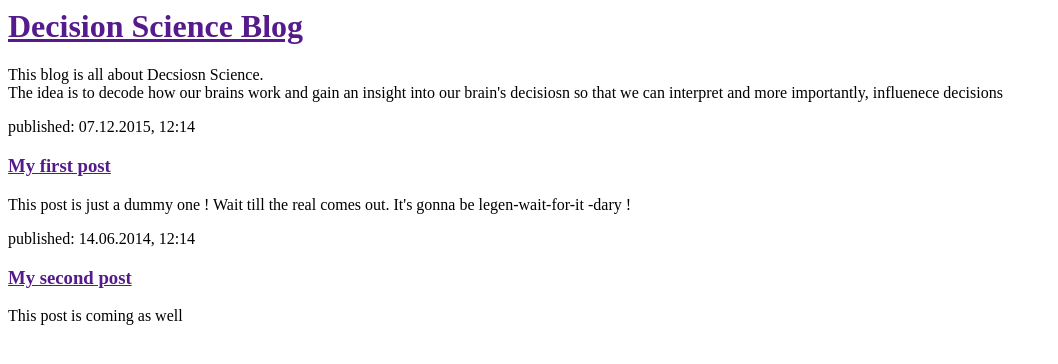
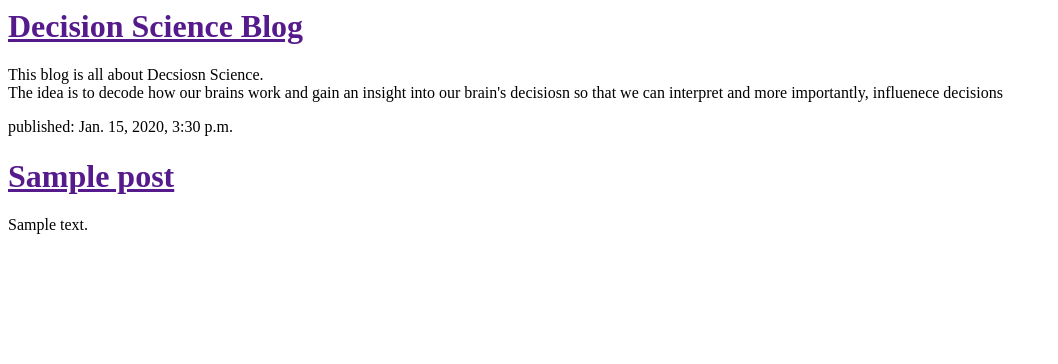
Before and after one commit to rohitghosh/my-first-blog, a Django app: template blog/templates/blog/post_list.html in a window 1280 px wide. Shown: the top 364 px of the page, without its empty margins (0-1058 px from the left). Run offline with Django 3.2, Linux system fonts and the light colour scheme; the template is opened without the code that fills it: values that come from a table or form of the project are taken from there, others are empty; tables that the repository leaves empty hold one stand-in row (values such as "Sample post").

Commit message:
Modified templates to display posts from database

```diff
--- a/blog/templates/blog/post_list.html
+++ b/blog/templates/blog/post_list.html
@@ -8,16 +8,12 @@
             <p> This blog is all about Decsiosn Science.</br>The idea is to decode how our brains work and gain an insight into our brain's decisiosn so that we can interpret and more importantly, influenece decisions</p>
         </div>
 
-        <div>
-            <p>published: 07.12.2015, 12:14</p>
-            <h3><a href="">My first post</a></h3>
-            <p>This post is just a dummy one ! Wait till the real comes out.  It's gonna be legen-wait-for-it -dary !</p>
-        </div>
-
-        <div>
-            <p>published: 14.06.2014, 12:14</p>
-            <h3><a href="">My second post</a></h3>
-            <p>This post is coming as well</p>
-        </div>
+       {% for post in posts %}
+    <div>
+        <p>published: {{ post.published_date }}</p>
+        <h1><a href="">{{ post.title }}</a></h1>
+        <p>{{ post.text|linebreaks }}</p>
+    </div>
+{% endfor %}
     </body>
 </html>
--- a/blog/views.py
+++ b/blog/views.py
@@ -1,5 +1,8 @@
 from django.shortcuts import render
+from django.utils import timezone
+from .models import Post
 
 # Create your views here.
 def post_list(request):
-    return render(request, 'blog/post_list.html', {})
+	posts = Post.objects.filter(published_date__lte=timezone.now()).order_by('published_date')
+	return render(request, 'blog/post_list.html', {'posts': posts})
```
